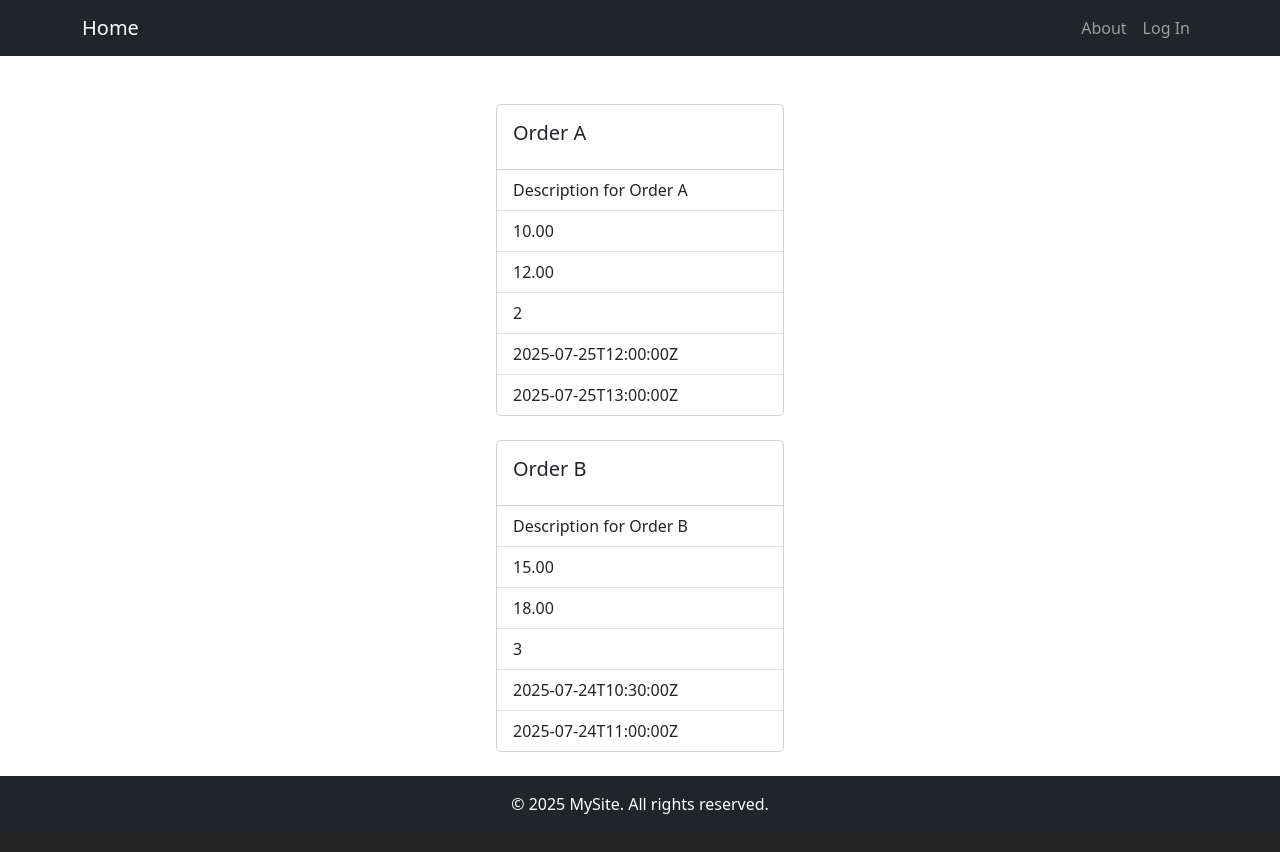
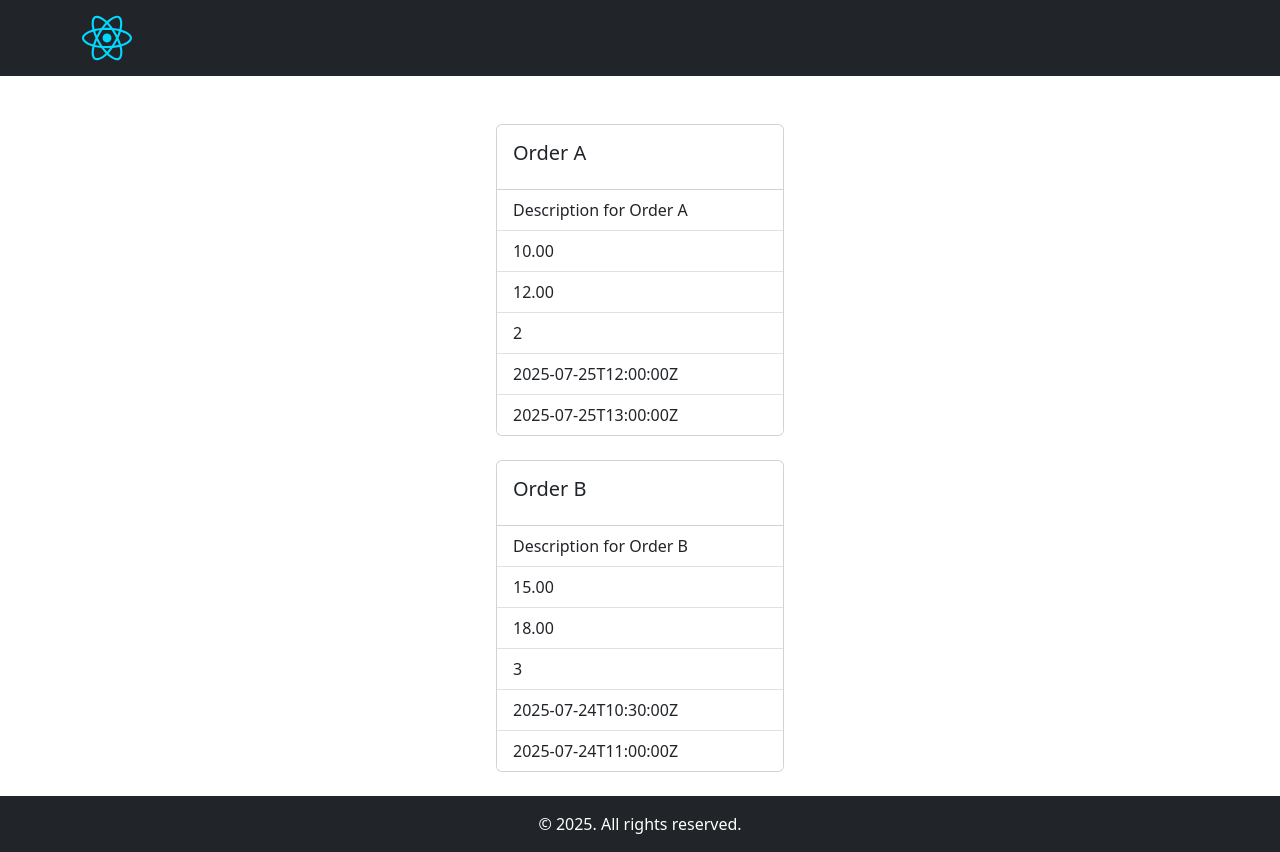
Before and after one commit to kevingil/agent-hackathon, a React (Vite) app in the folder frontend/: page / in a window 1280 px wide. Built offline with nearby package versions, Linux system fonts and the light colour scheme.

Commit message:
updated more of the frontend

```diff
--- a/frontend/src/components/Layout/Footer.tsx
+++ b/frontend/src/components/Layout/Footer.tsx
@@ -5,7 +5,7 @@ const Footer = () => {
   return (
     <footer className="bg-dark text-white text-center py-3">
       <Container>
-        <p className="mb-0">© 2025 MySite. All rights reserved.</p>
+        <p className="mb-0">© 2025. All rights reserved.</p>
       </Container>
     </footer>
   );
--- a/frontend/src/components/Layout/NavBar.tsx
+++ b/frontend/src/components/Layout/NavBar.tsx
@@ -1,56 +1,18 @@
-import { useState } from "react";
+// import { useState } from "react";
 import { Navbar, Nav, Container } from "react-bootstrap";
 import { Link } from "react-router-dom";
-import { useNavigate } from "react-router-dom";
+import logo from "../../assets/react.svg"; // replace with your logo image
 
 const Navigation = () => {
-  const navigate = useNavigate();
-  const token = localStorage.getItem("token");
-  const [loading, setLoading] = useState<boolean>();
-
-  const handleLogout = async () => {
-    localStorage.removeItem("token");
-    try {
-      setLoading(true);
-      const res = await fetch("http://localhost:5000/auth/logout", {
-        method: "POST",
-        headers: {
-          Authorization: `Bearer ${token}`,
-        },
-      });
-      if (res.ok) {
-        console.log(res.status);
-      }
-    } catch (error) {
-      alert(`error logging out: ${error}`);
-    } finally {
-      setLoading(false);
-    }
-    console.log(loading);
-    navigate("/login");
-  };
-
   return (
     <Navbar bg="dark" variant="dark" expand="md" collapseOnSelect>
       <Container>
         <Navbar.Brand as={Link} to="/">
-          Home
+          <img src={logo} alt="Logo" width="50" height="50" />
         </Navbar.Brand>
         <Navbar.Toggle aria-controls="navbar-nav" />
         <Navbar.Collapse id="navbar-nav">
-          <Nav className="ms-auto">
-            <Nav.Link as={Link} to="/">
-              About
-            </Nav.Link>
-
-            {!token ? (
-              <Nav.Link as={Link} to="/login">
-                Log In
-              </Nav.Link>
-            ) : (
-              <Nav.Link onClick={handleLogout}>Logout</Nav.Link>
-            )}
-          </Nav>
+          <Nav className="ms-auto"></Nav>
         </Navbar.Collapse>
       </Container>
     </Navbar>
```
